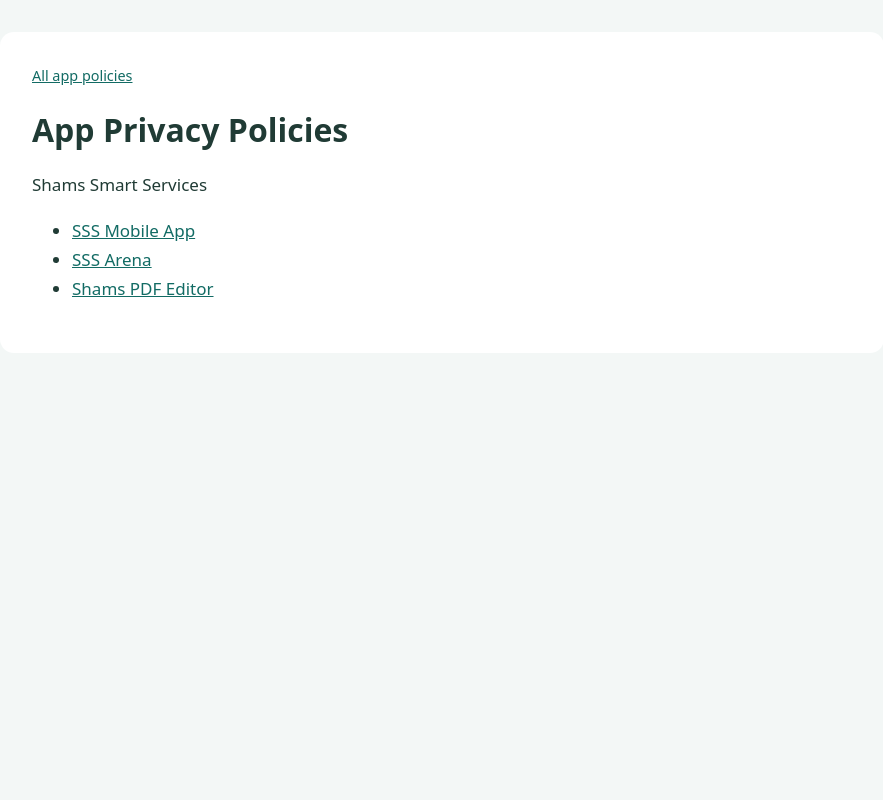
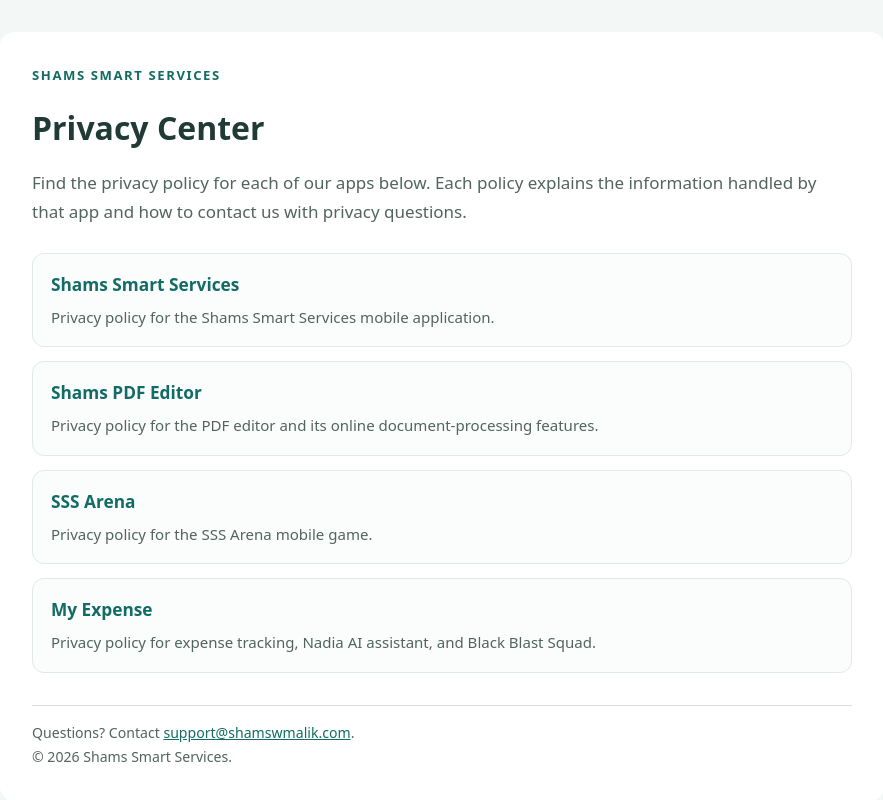
Before and after one commit to Shams-540461/shams-app-policies, a plain HTML site: page index.html in a window 1280 px wide. Shown: the whole page, without its empty margins (198-1081 px from the left). Drawn offline with Linux system fonts and the light colour scheme.

Commit message:
Create central Shams Apps Privacy Center

```diff
--- a/index.html
+++ b/index.html
@@ -1 +1,34 @@
-<!doctype html><html lang="en"><head><meta charset="utf-8"><meta name="viewport" content="width=device-width,initial-scale=1"><title>Shams Smart Services — App Privacy Policies</title><link rel="stylesheet" href="style.css"></head><body><main><nav><a href="index.html">All app policies</a></nav><h1>App Privacy Policies</h1><p>Shams Smart Services</p><ul><li><a href="sss-mobile-app.html">SSS Mobile App</a></li><li><a href="sss-arena.html">SSS Arena</a></li><li><a href="shams-pdf-editor.html">Shams PDF Editor</a></li></ul></main></body></html>
+<!doctype html>
+<html lang="en">
+<head>
+  <meta charset="utf-8">
+  <meta name="viewport" content="width=device-width, initial-scale=1">
+  <meta name="description" content="Official privacy policies for apps by Shams Smart Services.">
+  <title>Shams Smart Services — Privacy Center</title>
+  <link rel="stylesheet" href="style.css">
+  <style>
+    .intro{color:#52645f;margin-bottom:26px}
+    .apps{list-style:none;padding:0;margin:0;display:grid;gap:14px}
+    .apps li{border:1px solid #e1e9e6;border-radius:12px;padding:16px 18px;background:#fbfdfc}
+    .apps a{font-weight:700;text-decoration:none;font-size:1.08rem}
+    .apps a:hover{text-decoration:underline}
+    .apps p{margin:5px 0 0;color:#52645f;font-size:.94rem}
+    .brand{font-size:.82rem;letter-spacing:.12em;text-transform:uppercase;color:#126b64;font-weight:700}
+    footer{font-size:.88rem}
+  </style>
+</head>
+<body>
+  <main>
+    <div class="brand">Shams Smart Services</div>
+    <h1>Privacy Center</h1>
+    <p class="intro">Find the privacy policy for each of our apps below. Each policy explains the information handled by that app and how to contact us with privacy questions.</p>
+    <ul class="apps">
+      <li><a href="sss-mobile-app.html">Shams Smart Services</a><p>Privacy policy for the Shams Smart Services mobile application.</p></li>
+      <li><a href="shams-pdf-editor.html">Shams PDF Editor</a><p>Privacy policy for the PDF editor and its online document-processing features.</p></li>
+      <li><a href="sss-arena.html">SSS Arena</a><p>Privacy policy for the SSS Arena mobile game.</p></li>
+      <li><a href="my-expense.html">My Expense</a><p>Privacy policy for expense tracking, Nadia AI assistant, and Black Blast Squad.</p></li>
+    </ul>
+    <footer>Questions? Contact <a href="mailto:support@shamswmalik.com">support@shamswmalik.com</a>.<br>© 2026 Shams Smart Services.</footer>
+  </main>
+</body>
+</html>
```
